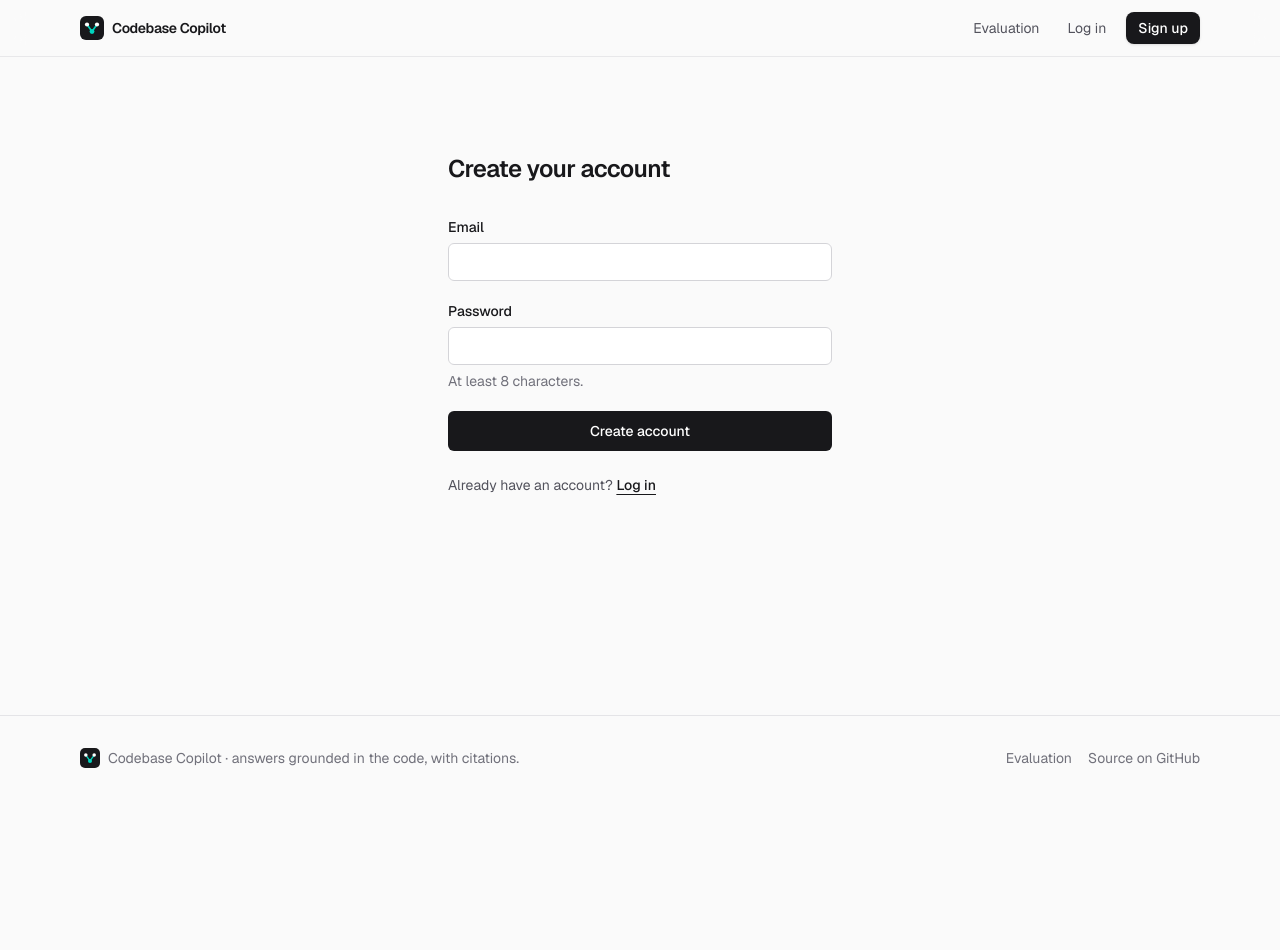
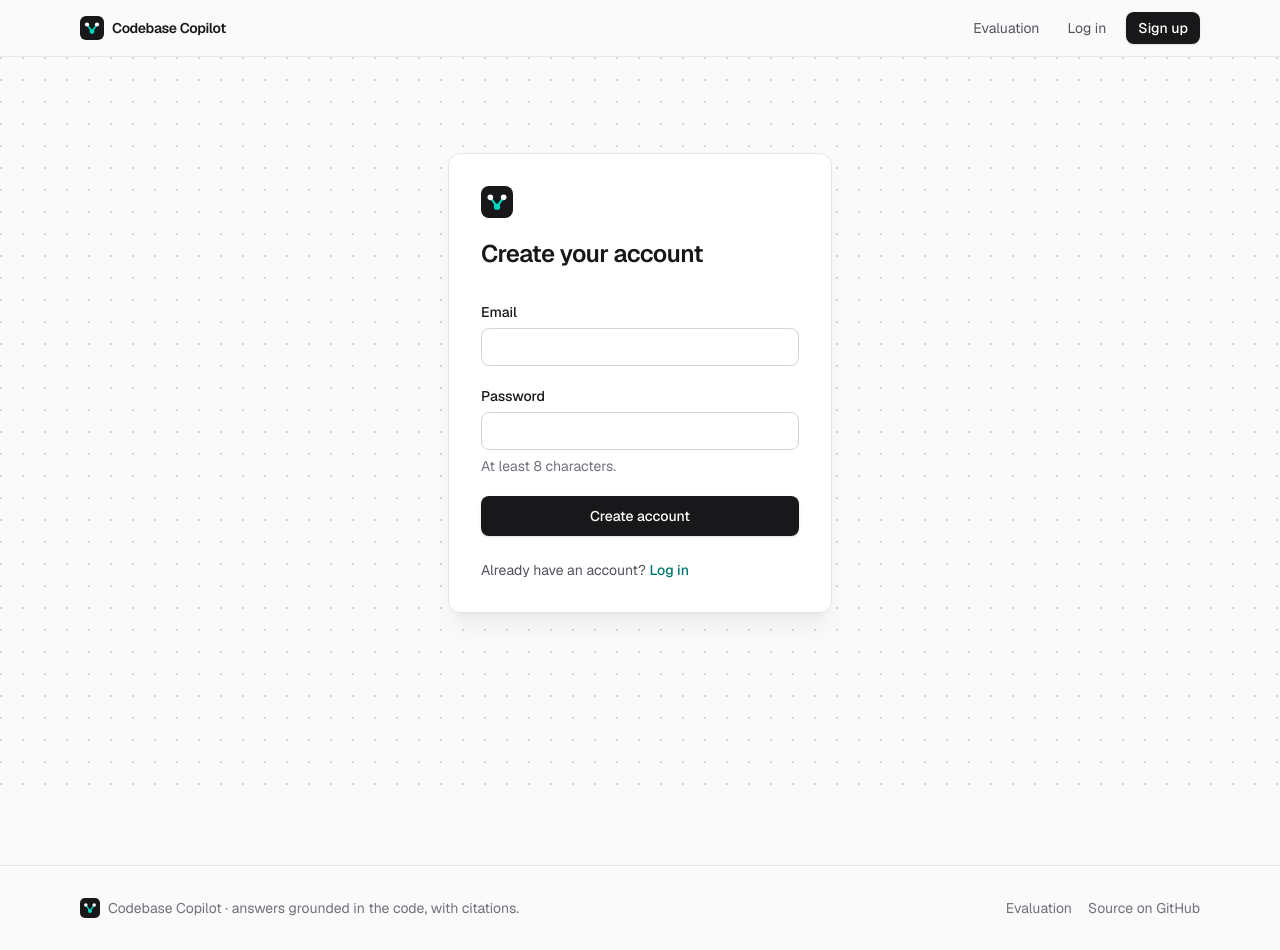
Before and after one commit to mayank-pillai-99/codebase-copilot, a Next.js app in the folder apps/web/: page /register in a window 1280 px wide. Before the commit the page ends 800 px from the top, so only its background shows below. Built offline with nearby package versions, Linux system fonts and the light colour scheme; no server answers.

Commit message:
Restyle sign-in and the repository list
Auth forms sit in a card on a dot grid with a pending spinner; the
repository list becomes a grid of cards that fade in, under a header card
with the add form.

```diff
--- a/apps/web/src/app/login/page.tsx
+++ b/apps/web/src/app/login/page.tsx
@@ -11,7 +11,7 @@ export default async function LoginPage(props: PageProps<'/login'>) {
   if (await getCurrentUser()) redirect(next);
 
   return (
-    <main className="px-4 py-16 sm:py-24">
+    <main className="dot-grid flex min-h-[calc(100vh-3.5rem)] items-start justify-center px-4 py-16 sm:py-24">
       <AuthForm mode="login" next={next} />
     </main>
   );
--- a/apps/web/src/app/register/page.tsx
+++ b/apps/web/src/app/register/page.tsx
@@ -11,7 +11,7 @@ export default async function RegisterPage(props: PageProps<'/register'>) {
   if (await getCurrentUser()) redirect(next);
 
   return (
-    <main className="px-4 py-16 sm:py-24">
+    <main className="dot-grid flex min-h-[calc(100vh-3.5rem)] items-start justify-center px-4 py-16 sm:py-24">
       <AuthForm mode="register" next={next} />
     </main>
   );
--- a/apps/web/src/app/repos/page.tsx
+++ b/apps/web/src/app/repos/page.tsx
@@ -14,9 +14,14 @@ export default async function ReposPage() {
   const result = await serverApi('/api/repos', repositoryListResponseSchema);
 
   return (
-    <main className="mx-auto flex max-w-5xl flex-col gap-10 px-4 py-12">
-      <div className="flex flex-col gap-6">
-        <h1 className="text-2xl font-semibold tracking-tight">Repositories</h1>
+    <main className="mx-auto flex max-w-6xl flex-col gap-10 px-4 py-12">
+      <div className="card animate-fade-up flex flex-col gap-5 p-6">
+        <div>
+          <h1 className="text-2xl font-semibold tracking-tight">Repositories</h1>
+          <p className="mt-1 text-sm text-zinc-600 dark:text-zinc-400">
+            Add a public GitHub repository. Indexing usually takes seconds.
+          </p>
+        </div>
         <AddRepositoryForm />
       </div>
 
@@ -25,23 +30,27 @@ export default async function ReposPage() {
           {result.error}
         </p>
       ) : result.data.repositories.length === 0 ? (
-        <div className="rounded-xl border border-dashed border-zinc-300 p-10 text-center dark:border-zinc-700">
+        <div className="dot-grid rounded-xl border border-dashed border-zinc-300 p-10 text-center dark:border-zinc-700">
           <p className="font-medium">No repositories yet</p>
           <p className="mt-1 text-sm text-zinc-600 dark:text-zinc-400">
             Paste a GitHub URL above to analyze your first codebase.
           </p>
         </div>
       ) : (
-        <ul className="divide-y divide-zinc-200 rounded-xl border border-zinc-200 bg-white dark:divide-zinc-800 dark:border-zinc-800 dark:bg-zinc-900">
-          {result.data.repositories.map((repo) => {
+        <ul className="grid gap-3 sm:grid-cols-2">
+          {result.data.repositories.map((repo, index) => {
             const snapshot = repo.latestSnapshot;
             const label = `${repo.owner}/${repo.name}`;
             return (
-              <li key={repo.id}>
+              <li
+                key={repo.id}
+                className="animate-fade-up"
+                style={{ animationDelay: `${80 + index * 50}ms` }}
+              >
                 {snapshot ? (
                   <Link
                     href={`/repos/${snapshot.id}`}
-                    className="flex items-center justify-between gap-4 px-4 py-3 hover:bg-zinc-50 dark:hover:bg-zinc-800/50"
+                    className="card card-hover flex items-center justify-between gap-4 px-4 py-3"
                   >
                     <span className="min-w-0">
                       <span className="block truncate font-medium">{label}</span>
@@ -52,7 +61,7 @@ export default async function ReposPage() {
                     <StatusBadge status={snapshot.status} />
                   </Link>
                 ) : (
-                  <span className="block px-4 py-3 font-medium">{label}</span>
+                  <span className="card block px-4 py-3 font-medium">{label}</span>
                 )}
               </li>
             );
--- a/apps/web/src/components/add-repository-form.tsx
+++ b/apps/web/src/components/add-repository-form.tsx
@@ -60,13 +60,9 @@ export function AddRepositoryForm() {
           placeholder="https://github.com/owner/repo"
           aria-invalid={error ? true : undefined}
           aria-describedby="url-help"
-          className="min-w-0 flex-1 rounded-md border border-zinc-300 bg-white px-3 py-2 text-sm outline-none focus:border-zinc-500 focus:ring-2 focus:ring-zinc-200 aria-invalid:border-red-500 dark:border-zinc-700 dark:bg-zinc-900 dark:focus:ring-zinc-800"
+          className="input min-w-0 flex-1 font-mono"
         />
-        <button
-          type="submit"
-          disabled={pending}
-          className="rounded-md bg-zinc-900 px-4 py-2 text-sm font-medium text-white transition hover:bg-zinc-700 disabled:opacity-60 dark:bg-zinc-100 dark:text-zinc-900 dark:hover:bg-zinc-300"
-        >
+        <button type="submit" disabled={pending} className="btn-primary">
           {pending ? 'Adding…' : 'Analyze repository'}
         </button>
       </div>
--- a/apps/web/src/components/auth-form.tsx
+++ b/apps/web/src/components/auth-form.tsx
@@ -4,6 +4,7 @@ import { loginRequestSchema, registerRequestSchema } from '@codebase-copilot/sha
 import Link from 'next/link';
 import { useRouter } from 'next/navigation';
 import { useState, type FormEvent } from 'react';
+import { LogoMark } from './logo';
 
 type Mode = 'login' | 'register';
 type FieldErrors = Partial<Record<'email' | 'password', string>>;
@@ -70,8 +71,9 @@ export function AuthForm({ mode, next }: { mode: Mode; next: string }) {
   }
 
   return (
-    <div className="mx-auto w-full max-w-sm">
-      <h1 className="text-2xl font-semibold tracking-tight">{copy.title}</h1>
+    <div className="card mx-auto w-full max-w-sm animate-fade-up p-6 shadow-xl shadow-zinc-900/5 sm:p-8 dark:shadow-black/30">
+      <LogoMark className="size-8" />
+      <h1 className="mt-5 text-2xl font-semibold tracking-tight">{copy.title}</h1>
 
       <form onSubmit={onSubmit} noValidate className="mt-8 flex flex-col gap-5">
         <Field
@@ -99,21 +101,20 @@ export function AuthForm({ mode, next }: { mode: Mode; next: string }) {
           </p>
         )}
 
-        <button
-          type="submit"
-          disabled={pending}
-          className="rounded-md bg-zinc-900 px-4 py-2.5 text-sm font-medium text-white transition hover:bg-zinc-700 disabled:opacity-60 dark:bg-zinc-100 dark:text-zinc-900 dark:hover:bg-zinc-300"
-        >
+        <button type="submit" disabled={pending} className="btn-primary py-2.5">
+          {pending && (
+            <span
+              aria-hidden
+              className="size-3.5 animate-spin rounded-full border-2 border-current border-t-transparent"
+            />
+          )}
           {pending ? copy.pending : copy.submit}
         </button>
       </form>
 
       <p className="mt-6 text-sm text-zinc-600 dark:text-zinc-400">
         {copy.switchPrompt}{' '}
-        <Link
-          href={`${copy.switchHref}?next=${encodeURIComponent(next)}`}
-          className="font-medium text-zinc-900 underline underline-offset-4 dark:text-zinc-100"
-        >
+        <Link href={`${copy.switchHref}?next=${encodeURIComponent(next)}`} className="link-accent">
           {copy.switchLabel}
         </Link>
       </p>
@@ -155,7 +156,7 @@ function Field(props: {
         required
         aria-invalid={error ? true : undefined}
         aria-describedby={describedBy}
-        className="rounded-md border border-zinc-300 bg-white px-3 py-2 text-sm outline-none focus:border-zinc-500 focus:ring-2 focus:ring-zinc-200 aria-invalid:border-red-500 dark:border-zinc-700 dark:bg-zinc-900 dark:focus:ring-zinc-800"
+        className="input"
       />
       {error ? (
         <p id={`${name}-error`} className="text-sm text-red-700 dark:text-red-400">
```
